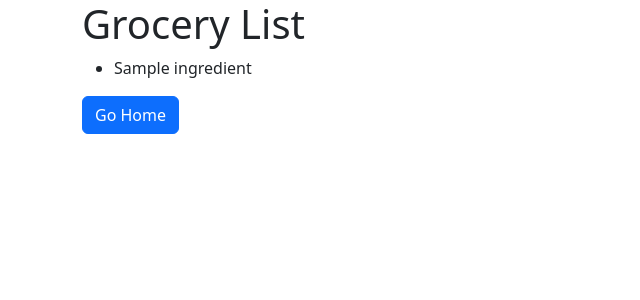
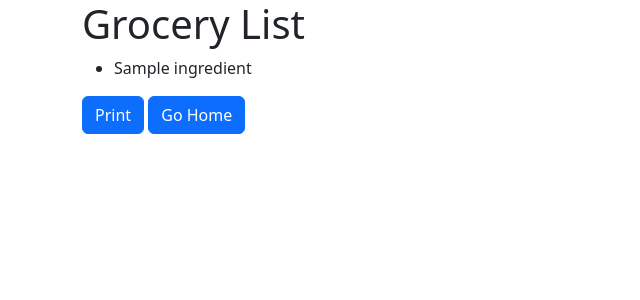
Before and after one commit to pkepley/recipe-site, a Flask app: template templates/grocery-list-print.html in a window 1280 px wide. Shown: the top 300 px of the page, without its empty margins (0-640 px from the left). Run offline with Flask 2, Linux system fonts and the light colour scheme; the template is opened without the code that fills it: most values are stand-ins (such as "Sample title", 1, 10 or a date in 2020); some libraries are stand-ins or nearby versions.

Commit message:
Adding a print button

```diff
--- a/templates/grocery-list-print.html
+++ b/templates/grocery-list-print.html
@@ -16,6 +16,7 @@
         </ul>
       </div>
       <div>
+        <button class="btn btn-primary" onclick="window.print()"><i class="bi bi-printer"></i> Print</button>
         <button class="btn btn-primary" onclick="window.location.href='/recipe-site/'"><i class="bi bi-house-fill"></i> Go Home</button>
       </div>
     </div>
```
